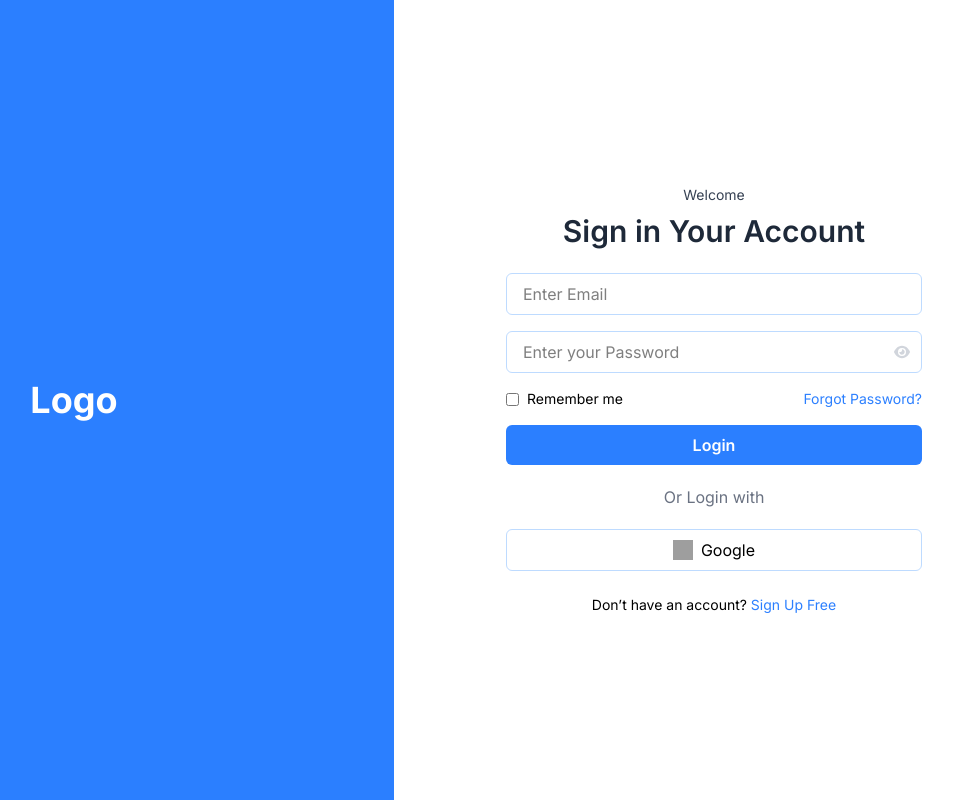
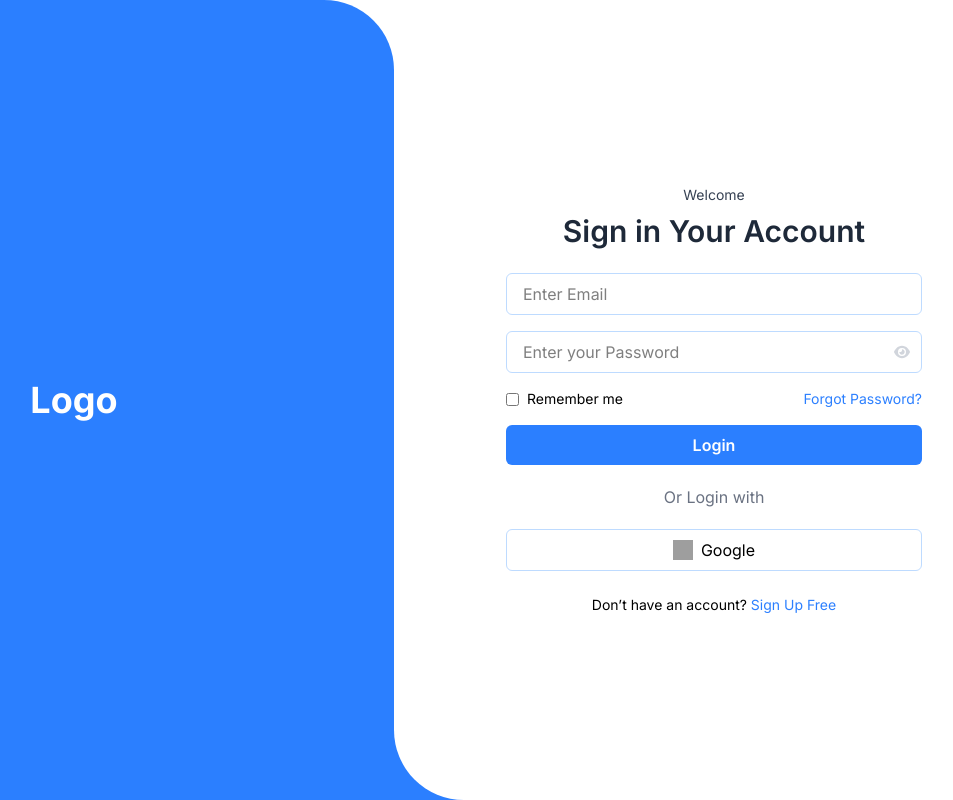
Before and after one commit to Joint-Venture-AI/Lead-Pilot-Ai, a React (Vite) app: page /signin in a window 1280 px wide. Shown: the whole page, without its empty margins (246-1199 px from the left). Built offline with nearby package versions, Linux system fonts and the light colour scheme; grey boxes are pictures that could not be loaded.

Commit message:
feat: Add bottom right corner decoration to auth pages
This commit adds a decorative element to the bottom right corner of the blue background on the sign-in and sign-up pages. This is a purely visual change to improve the aesthetics of the authentication pages.

```diff
--- a/src/Pages/Authentication/SignIn.jsx
+++ b/src/Pages/Authentication/SignIn.jsx
@@ -23,10 +23,13 @@ const SignIn = () => {
 	return (
 		<div className="flex min-h-screen">
 			{/* Left Side */}
-      <div className="w-1/2 bg-blue-500 flex items-center justify-center p-8">
+			<div className="w-1/2 bg-blue-500 flex items-center justify-center p-8 rounded-tr-[70px] relative">
 				<h2 className="text-white text-center text-4xl font-bold leading-relaxed">
 					Logo
 				</h2>
+
+				<div className="absolute bottom-0 right-[-70px] w-[70px] h-[70px] bg-blue-500"></div>
+				<div className="absolute bottom-0 right-[-70px] w-[70px] h-[70px] bg-white rounded-bl-[70px]"></div>
 			</div>
 
 			{/* Right Side */}
--- a/src/Pages/Authentication/Signup.jsx
+++ b/src/Pages/Authentication/Signup.jsx
@@ -22,10 +22,13 @@ const Signup = () => {
 	return (
 		<div className="flex min-h-screen bg-base-200">
 			{/* Left Side */}
-      <div className="w-1/2 bg-blue-500 flex items-center justify-center p-8">
+			<div className="w-1/2 bg-blue-500 flex items-center justify-center p-8 rounded-tr-[70px] relative">
 				<h2 className="text-white text-center text-4xl font-bold leading-relaxed">
 					Logo
 				</h2>
+
+				<div className="absolute bottom-0 right-[-70px] w-[70px] h-[70px] bg-blue-500"></div>
+				<div className="absolute bottom-0 right-[-70px] w-[70px] h-[70px] bg-white rounded-bl-[70px]"></div>
 			</div>
 
 			{/* Right Side */}
```
Lines whose indentation alone changed are shown as unchanged.
